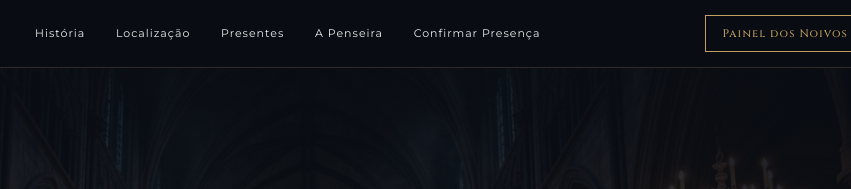
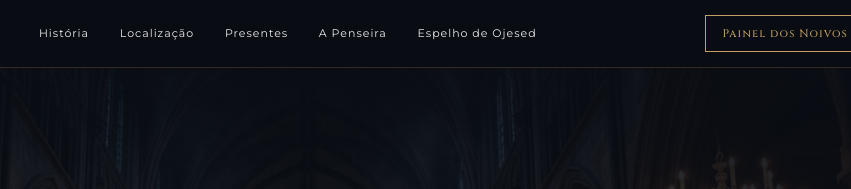
Before and after one commit to rasec007/casamento-suzy-e-junior, a website: page public/index.html in a window 1280 px wide. Shown: the top 189 px of the page, 351-1202 px from the left. Drawn offline with nearby package versions, Linux system fonts and the light colour scheme; no server answers; a web font is replaced by a local one.

Commit message:
style: link site menu to mirror section

```diff
--- a/public/index.html
+++ b/public/index.html
@@ -12,7 +12,7 @@
   <link rel="stylesheet" href="/styles.css"><link rel="stylesheet" href="/notifications.css?v=toast-popover-20261007"><link rel="stylesheet" href="/rsvp-flow.css?v=rsvp-pensieve-20261007"><link id="tenant-theme" rel="stylesheet"><script type="module" src="/app.js?v=rsvp-pensieve-20261007"></script>
 </head>
 <body><a class="skip" href="#conteudo">Pular para o conteúdo</a>
-  <header class="topbar"><a class="brand" href="#hero"><span id="brand-title">SUZY &amp; JUNIOR</span></a><nav id="nav"><a href="#historia">História</a><a href="#localizacao">Localização</a><a href="#presentes">Presentes</a><a href="#penseira">A Penseira</a><a href="#rsvp">Confirmar Presença</a></nav><button id="admin-open" class="outline">Painel dos Noivos</button><button id="menu-toggle" aria-label="Abrir menu" aria-expanded="false">☰</button></header>
+  <header class="topbar"><a class="brand" href="#hero"><span id="brand-title">SUZY &amp; JUNIOR</span></a><nav id="nav"><a href="#historia">História</a><a href="#localizacao">Localização</a><a href="#presentes">Presentes</a><a href="#penseira">A Penseira</a><a href="#espelho">Espelho de Ojesed</a></nav><button id="admin-open" class="outline">Painel dos Noivos</button><button id="menu-toggle" aria-label="Abrir menu" aria-expanded="false">☰</button></header>
   <main id="conteudo">
     <section id="hero" class="hero"><div class="hero-shade"></div><div class="hero-copy"><p class="eyebrow">CAPÍTULO SOLENE • MMXXVII</p><h1 id="hero-couple">Suzy &amp; Junior Landim</h1><p id="event-date" class="date">18 de Março de 2027 • 10h00 • Fortaleza / CE</p><div class="countdown" aria-label="Contagem regressiva"><div><b id="days">--</b><span>Dias</span></div><div><b id="hours">--</b><span>Horas</span></div><div><b id="minutes">--</b><span>Minutos</span></div><div><b id="seconds">--</b><span>Segundos</span></div></div></div><a class="scroll-cue" href="#historia" aria-label="Conheça nossa história">↓</a></section>
     <section id="historia" class="section story"><p id="story-eyebrow" class="eyebrow">01. DO JARDIM DE INFÂNCIA AO ALTAR</p><h2 id="story-title">Nossa História</h2><div class="manuscript"><p id="story-body">“Nossa história não começou há dez anos, mas sim quando tínhamos apenas 5 anos de idade, no Jardim de Infância da Escola Centro Acadêmico. O tempo cuidou de guardar nosso reencontro até que estivéssemos prontos para caminhar lado a lado. Já são 10 anos juntos, 1 filho de 7 anos, 1 cachorro, 1 gato, 2 peixes, 2 periquitos, 2 empréstimos, 1 terreno e infinitos sonhos. No dia 18/03/2027, daremos o passo mais bonito da nossa caminhada.”</p><div id="story-facts" class="facts">10 anos juntos <i>·</i> 1 filho de 7 anos <i>·</i> 1 cachorro &amp; 1 gato <i>·</i> 2 peixes &amp; 2 periquitos <i>·</i> 2 empréstimos &amp; 1 terreno</div><p class="always">— <span id="story-question">Depois de todo esse tempo?</span><br><strong id="story-answer">Sempre!</strong></p></div></section>
```
